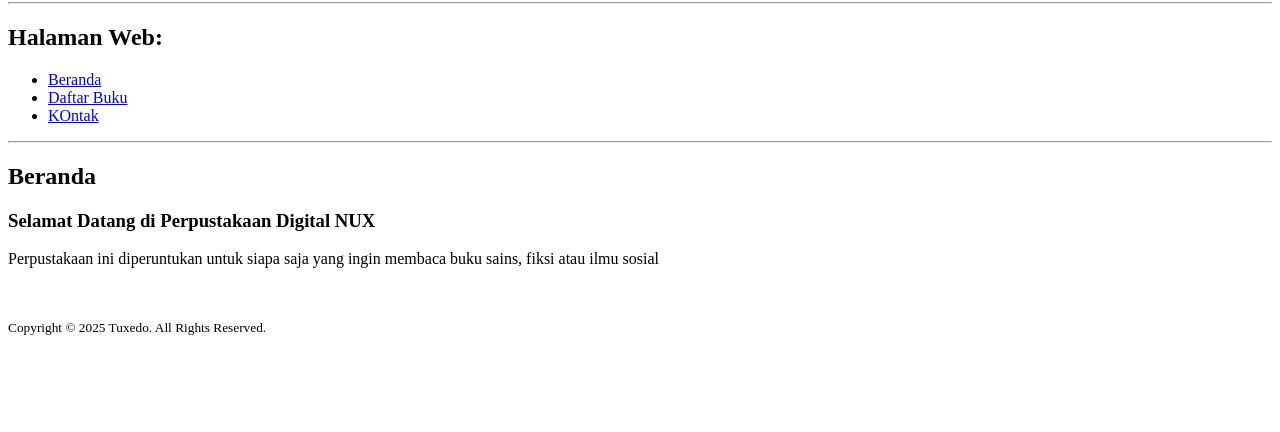
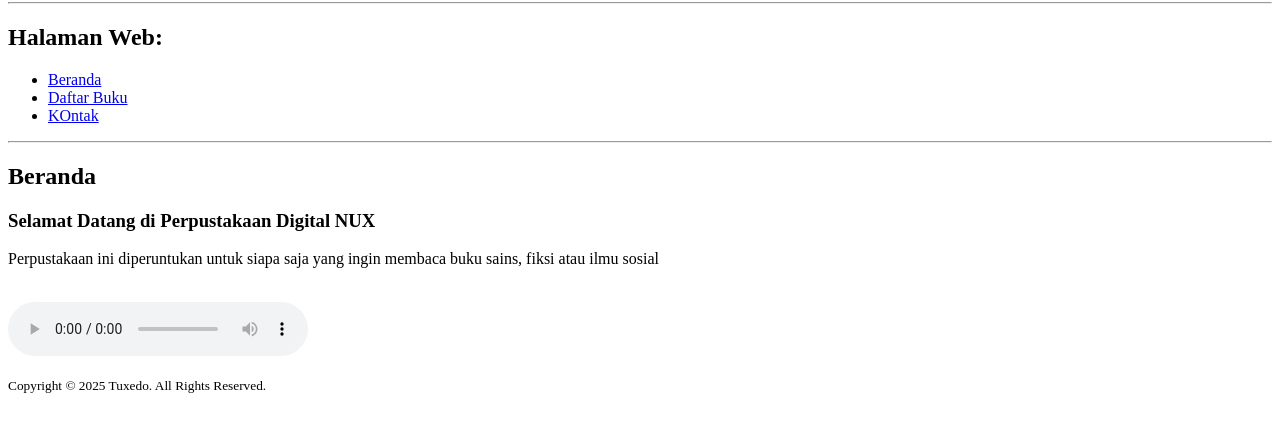
Before and after one commit to randy3019/NUX-E-Library, a plain HTML site: page index.html in a window 1280 px wide. Shown: the part 136-568 px from the top of the page. Drawn offline with Linux system fonts and the light colour scheme.

Commit message:
Update index.html

```diff
--- a/index.html
+++ b/index.html
@@ -25,7 +25,9 @@
     <h2> Beranda</h2>
     <h3> Selamat Datang di Perpustakaan Digital NUX</h3>
         <p>Perpustakaan ini diperuntukan untuk siapa saja yang ingin membaca buku sains, fiksi atau ilmu sosial</p><br>
+    <audio src="audio/Come_Sweet_Death.mp3" controls>
 
+    </audio>
 
         <p><small>Copyright &copy; 2025 Tuxedo. All Rights Reserved.</small></p>
 </body>
```
